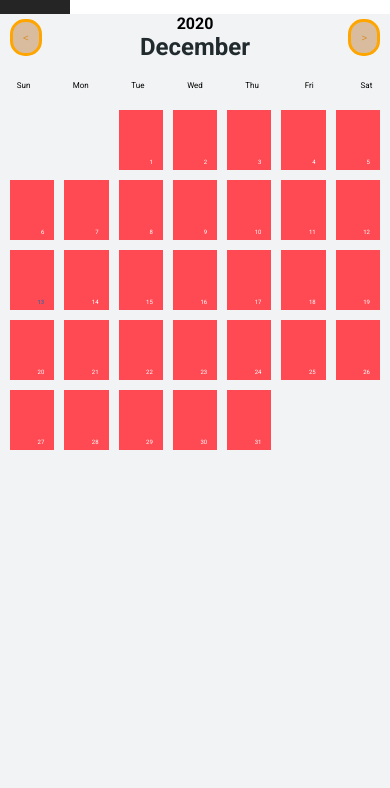
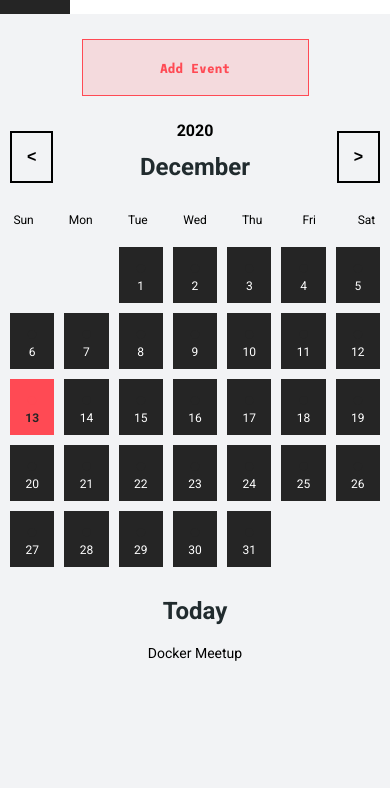
Before and after one commit to nrvdev/nrv.dev, an Eleventy site: page events.njk in a window 390 px wide. Shown: the part 56-844 px from the top of the page. Built offline with nearby package versions, Linux system fonts and the light colour scheme; Eleventy itself is replaced by a stand-in of ours; files that its build step writes are made by us from their sources.

Commit message:
trying some things...

```diff
--- a/Sass/components/events.scss
+++ b/Sass/components/events.scss
@@ -54,6 +54,14 @@
 //   padding: 0;
 // }
 
+.events-component {
+  display: flex;
+  flex-direction: column;
+
+  .link-button {
+    margin: 25px auto;
+  }
+
   .events-grid {
     display: grid;
     grid-template-columns: 1fr;
@@ -90,18 +98,18 @@
     align-self: center;
   }
 
-button {
-  border: 5px solid #BE946A;
-  color: #D78822;
-  border-radius: 20px;
+  #prev, #next {
+    border: 2px solid black;
+    margin: 10px;
+    display: flex;
+    text-align: center;
+    font-weight: bold;
     padding: 15px;
-  margin: 0px 20px;
-  background: #D8BC9D;
-  font-size: 5em;
+    font-size: 2em;
   }
 
   button:hover {
-  background: #BE946A;
+    // background: #BE946A;
   }
 
   button:active {
@@ -118,6 +126,7 @@ button:active {
     grid-template-columns: repeat(7, 1fr);
     grid-gap: 10px;
     justify-items: center;
+    font-size: 1.5em;
   }
 
   #abr {
@@ -129,25 +138,64 @@ button:active {
     grid-template-columns: repeat(7, 1fr);
     grid-auto-rows: 1fr;
     grid-gap: 10px;
-  padding: 0 10px;
+    padding: 0 10px 10px 10px;
   }
 
   .day {
-  display: grid;
-  grid-template-columns: 1fr;
-  grid-template-rows: 1fr;
+    display: flex;
+    border: 3px solid $dark-grey;
     align-items: end;
     justify-items: end;
     padding: 5px 10px;
-  background: #ff4a54;
-  color: white;
-  font-size: .5em;
-  height: 50px;
+    background: $dark-grey;
+    color: $white;
+    font-size: 1.5em;
+    height: 40px;
+    flex-direction: column;
+    align-content: center;
+    align-items: center;
+    cursor: pointer;
+
+    &.today {
+      background-color: $dark-coral;
+      color: $dark-grey;
+      border: 3px solid $dark-coral;
+
+      .circle:before {
+        color: $dark-coral;
+      }
+
+      &.has-events {
+        .circle:before {
+          color: $dark-grey;
+        }
+      }
+    }
+
+    .circle:before {
+      content: ' \25CF';
+      font-size: 20px;
+      color: $dark-grey;
+    }
+
+    &.has-events {
+      .circle:before {
+        color: $dark-coral;
+      }
+    }
   }
 
   .today {
-  color: #5D628F;
+    color: $dark-coral;
     font-weight: bold;
+  }
+
+  .selected {
+    border: 3px solid $dark-coral;
+  }
+
+  .selected-date {
+    text-align: center;
   }
 
   @media (max-width: 1200px) {
@@ -164,10 +212,11 @@ button:active {
     }
 
     button {
-      border: 3px solid orange;
-      border-radius: 15px;
-      padding: 10px;
-      margin: 0px 10px;
-      font-size: 1.2em;
+        // border: 3px solid orange;
+        // border-radius: 15px;
+        // padding: 10px;
+        // margin: 0px 10px;
+        // font-size: 1.2em;
     }
   }
+}
--- a/events.njk
+++ b/events.njk
@@ -1,13 +1,14 @@
 ---
 layout: base.njk
 title: Events
-script: https://cdn.jsdelivr.net/npm/vue@2.6.12
 ---
 
 <main id="mainElement" tabindex="0" role="main">
   <div class="subtle-hero events">
     <h1>Events</h1>
   </div>
+  <div class="events-component">
+    <a class="link-button" href="/">Add Event</a>
 
     <div class="events-grid">
 
@@ -41,6 +42,14 @@ script: https://cdn.jsdelivr.net/npm/vue@2.6.12
       <div id="calendar"></div>
 
     </div>
+
+    <div class="selected-date">
+      <h2 id="selectedDate">Today</h2>
+      <ul id="selectedDateEvents">
+        <li><p>Docker Meetup</p></li>
+      </ul>
+    </div>
+  </div>
 </main>
 
 <script>
@@ -49,10 +58,12 @@ var date = new Date();
 function fillCalendar() {
   var monthNames = ["January", "February", "March", "April", "May", "June", "July", "August", "September", "October", "November", "December"];
   var month = document.getElementById("month");
-  month.innerHTML = monthNames[date.getMonth()];
+  var monthName = monthNames[date.getMonth()];
+  month.innerHTML = monthName;
 
   var year = document.getElementById("year");
-  year.innerHTML = date.getUTCFullYear();
+  var currentYear = date.getUTCFullYear();
+  year.innerHTML = currentYear;
 
   var lastDay = new Date(date.getUTCFullYear(), date.getMonth() + 1, 0).getDate();
 
@@ -60,15 +71,17 @@ function fillCalendar() {
 
   for (var dayNumber = 1; dayNumber <= lastDay; dayNumber++) {
       var day = document.createElement('div');
+      day.setAttribute("data-date", `${monthName} ${dayNumber}, ${currentYear}`);
       day.className = "day";
-      day.innerHTML = dayNumber;
+      day.innerHTML = "<span class='circle'></span> " + dayNumber;
+      day.onclick = selectDate;
 
       if (dayNumber == 1)
           day.style.gridColumn = new Date(date.getUTCFullYear(), date.getMonth(), 1).getDay() + 1;
 
       var today = new Date();
       if (dayNumber == today.getDate() && date.getUTCFullYear() == today.getUTCFullYear() && date.getMonth() == today.getMonth())
-          day.className += " today";
+          day.className += " today selected";
 
       calendar.appendChild(day);
     }
@@ -95,14 +108,16 @@ function next() {
   fillCalendar();
 }
 
-document.ondblclick = function() {
-  // Change alignment of day numbers.
-  var days = document.getElementsByClassName("day");
-  for (var i = 0; i < days.length; i++) {
-      days[i].style.alignItems = days[i].style.alignItems == "end" ? "start" : "end";
-      days[i].style.justifyItems = days[i].style.justifyItems == "end" ? "start" : "end";
+function selectDate(event) {
+  var selectedDay = document.getElementsByClassName("selected")[0];
+  selectedDay.classList.remove("selected");
+  var newlySelectedDate = event.currentTarget;
+  newlySelectedDate.classList.add("selected");
+  var selectedDate = document.getElementById("selectedDate");
+  selectedDate.innerHTML = newlySelectedDate.dataset.date;
+
+  // get events and add to list
 }
-};
 
 fillCalendar();
 </script>
```
Lines whose indentation alone changed are shown as unchanged.
